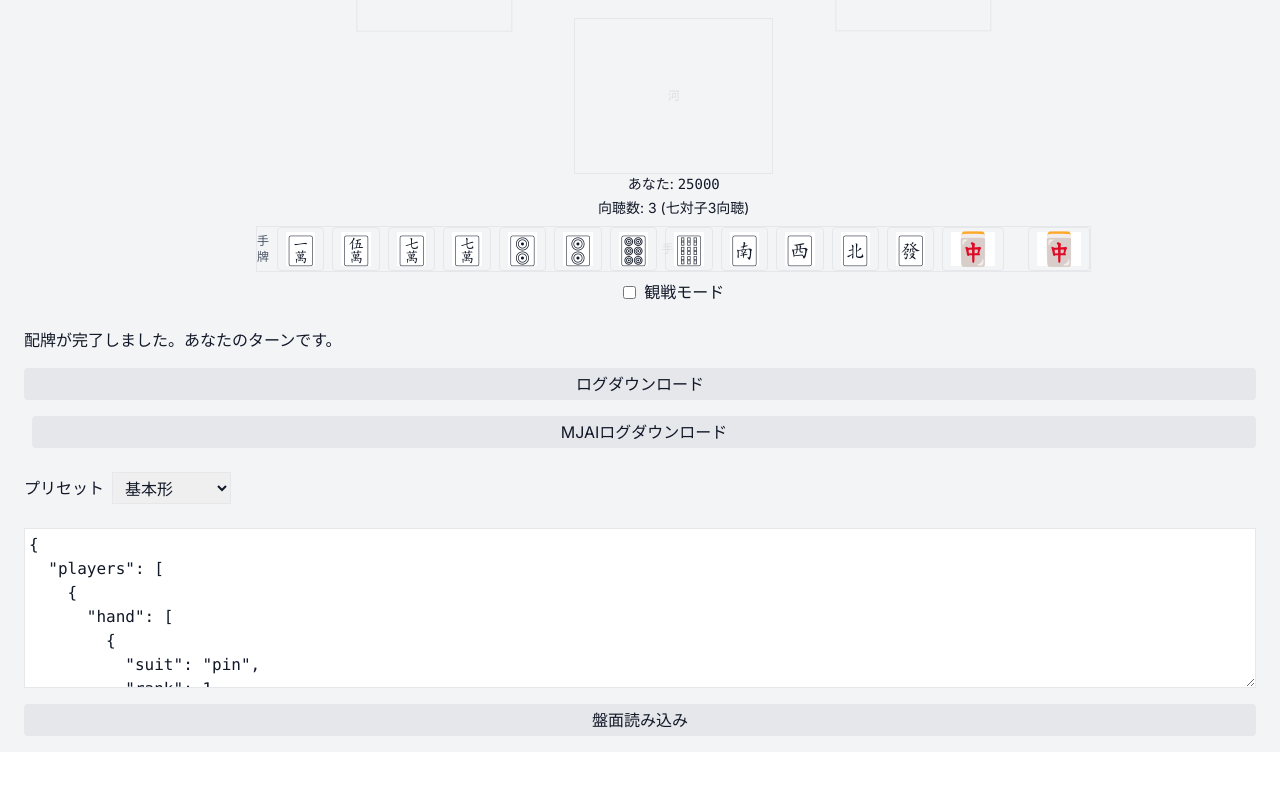
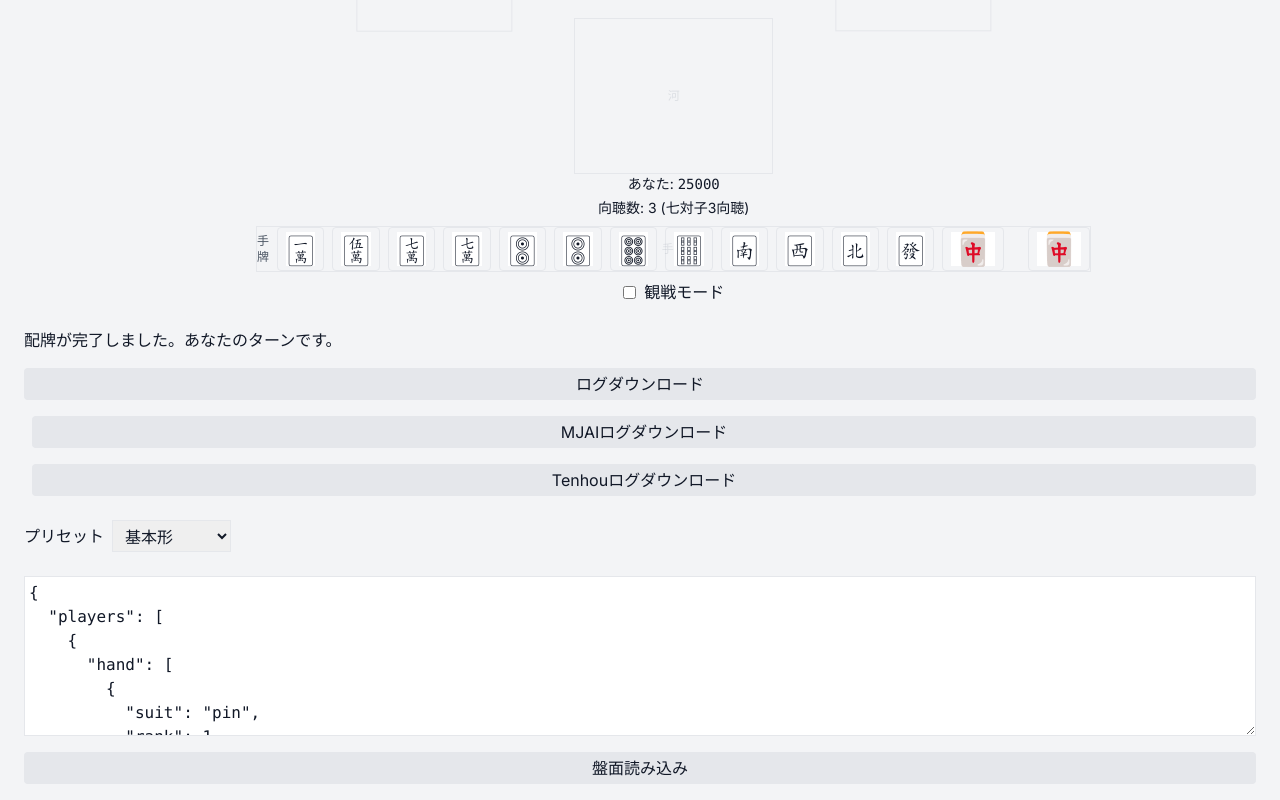
Before and after one commit to KotaroTanabe/MyCodexSample, a React (Vite) app: page / in a window 1280 px wide. Shown: the part 443-1243 px from the top of the page. Before the commit the page ends 1195 px from the top, so only its background shows below. Built offline with nearby package versions, Linux system fonts and the light colour scheme; a web font is replaced by a local one.

Commit message:
feat: add Tenhou log export

```diff
--- a/src/components/GameController.tsx
+++ b/src/components/GameController.tsx
@@ -55,6 +55,9 @@ export const GameController: React.FC<Props> = ({ gameLength, showBorders = true
       <button className="ml-2 px-2 py-1 bg-gray-200 rounded" onClick={game.handleDownloadMjaiLog}>
         MJAIログダウンロード
       </button>
+      <button className="ml-2 px-2 py-1 bg-gray-200 rounded" onClick={game.handleDownloadTenhouLog}>
+        Tenhouログダウンロード
+      </button>
       <div className="my-2 flex items-center gap-2">
         <label htmlFor="preset" className="whitespace-nowrap">プリセット</label>
         <select
--- a/src/game/store.ts
+++ b/src/game/store.ts
@@ -31,6 +31,7 @@ import type { RoundResult } from '../components/RoundResultModal';
 import type { WinResult } from '../components/WinResultModal';
 import { exportLqRecord } from '../utils/paifuExport';
 import { exportMjaiRecord } from '../utils/mjaiExport';
+import { exportTenhouLog } from '../utils/tenhouExport';
 import type { RecordHead } from '../types/jantama';
 import { shouldRotateRiichi } from './riichiUtil';
 
@@ -312,6 +313,14 @@ export const useGame = (gameLength: GameLength) => {
     players: [],
   });
   const roundStartInfoRef = useRef<RoundStartInfo | null>(null);
+  const startScoresRef = useRef<number[]>([]);
+  const endInfoRef = useRef<{
+    result: '和了' | '流局';
+    diffs: number[];
+    winner?: number;
+    loser?: number;
+    uraDora?: Tile[];
+  } | null>(null);
 
   const clearActionTimer = () => {
     if (actionTimerRef.current !== null) {
@@ -463,6 +472,8 @@ export const useGame = (gameLength: GameLength) => {
     };
     setPlayers(p);
     playersRef.current = p;
+    startScoresRef.current = p.map(pl => pl.score);
+    endInfoRef.current = null;
     setWall(wallStack);
     wallRef.current = wallStack;
     setDeadWall(wanpai);
@@ -549,6 +560,7 @@ export const useGame = (gameLength: GameLength) => {
     const { players: updated, changes } = payoutNoten(playersRef.current, tenpai);
     setPlayers(updated);
     playersRef.current = updated;
+    endInfoRef.current = { result: '流局', diffs: changes };
     const results: RoundResult = {
       results: updated.map((p, idx) => ({
         name: p.name,
@@ -942,6 +954,13 @@ const handleCallAction = (action: MeldType | 'pass') => {
     }
     setPlayers(newPlayers);
     playersRef.current = newPlayers;
+    endInfoRef.current = {
+      result: '和了',
+      diffs: newPlayers.map((pl, i) => pl.score - startScoresRef.current[i]),
+      winner: idx,
+      loser: idx,
+      uraDora: ura,
+    };
     setLog(prev => [...prev, { type: 'tsumo', player: idx, tile: p[idx].drawnTile as Tile }]);
     logRef.current = [...logRef.current, { type: 'tsumo', player: idx, tile: p[idx].drawnTile as Tile }];
     setMessage(`${p[idx].name} の和了！`);
@@ -1007,6 +1026,13 @@ const handleCallAction = (action: MeldType | 'pass') => {
     }
     setPlayers(updated);
     playersRef.current = updated;
+    endInfoRef.current = {
+      result: '和了',
+      diffs: updated.map((pl, i) => pl.score - startScoresRef.current[i]),
+      winner,
+      loser: from,
+      uraDora: ura,
+    };
     setLog(prev => [...prev, { type: 'ron', player: winner, tile, from }]);
     logRef.current = [...logRef.current, { type: 'ron', player: winner, tile, from }];
     setMessage(`${p[winner].name} のロン！`);
@@ -1204,6 +1230,23 @@ const handleCallAction = (action: MeldType | 'pass') => {
     URL.revokeObjectURL(url);
   };
 
+  const handleDownloadTenhouLog = () => {
+    if (!roundStartInfoRef.current || !endInfoRef.current) return;
+    const data = exportTenhouLog(
+      roundStartInfoRef.current,
+      logRef.current,
+      startScoresRef.current,
+      endInfoRef.current,
+    );
+    const blob = new Blob([JSON.stringify(data, null, 2)], { type: 'application/json' });
+    const url = URL.createObjectURL(blob);
+    const a = document.createElement('a');
+    a.href = url;
+    a.download = 'log.tenhou.json';
+    a.click();
+    URL.revokeObjectURL(url);
+  };
+
   const handleLoadBoard = () => {
     try {
       clearActionTimer();
@@ -1289,6 +1332,7 @@ const handleCallAction = (action: MeldType | 'pass') => {
     handleRestart,
     handleDownloadLog,
     handleDownloadMjaiLog,
+    handleDownloadTenhouLog,
     handleLoadBoard,
   };
 };
--- /dev/null
+++ b/src/utils/tenhouExport.ts
@@ -0,0 +1,104 @@
+import { LogEntry, RoundStartInfo, Tile } from '../types/mahjong';
+
+export interface RoundEndInfo {
+  result: '和了' | '流局';
+  diffs: number[];
+  winner?: number;
+  loser?: number;
+  uraDora?: Tile[];
+}
+
+export function tileToTenhouNumber(tile: Tile): number {
+  switch (tile.suit) {
+    case 'man':
+      return 10 + tile.rank;
+    case 'pin':
+      return 20 + tile.rank;
+    case 'sou':
+      return 30 + tile.rank;
+    case 'wind':
+      return 40 + tile.rank;
+    case 'dragon':
+      return 44 + tile.rank;
+    default:
+      return 0;
+  }
+}
+
+function encodeMeld(e: Extract<LogEntry, { type: 'meld' }>): string {
+  const nums = e.tiles.map(t => tileToTenhouNumber(t)).join('');
+  const prefix = e.meldType === 'chi' ? 'c' : e.meldType === 'pon' ? 'p' : 'm';
+  return prefix + nums;
+}
+
+export function exportTenhouLog(
+  round: RoundStartInfo,
+  log: LogEntry[],
+  startScores: number[],
+  end: RoundEndInfo,
+) {
+  const hai = round.hands.map(h => h.map(tileToTenhouNumber));
+  const take: (Array<number | string>)[] = [[], [], [], []];
+  const dahai: (Array<number | string>)[] = [[], [], [], []];
+
+  for (const entry of log) {
+    switch (entry.type) {
+      case 'draw':
+        take[entry.player].push(tileToTenhouNumber(entry.tile));
+        break;
+      case 'discard':
+        dahai[entry.player].push(tileToTenhouNumber(entry.tile));
+        break;
+      case 'riichi':
+        dahai[entry.player].push('r' + tileToTenhouNumber(entry.tile));
+        break;
+      case 'meld':
+        take[entry.player].push(encodeMeld(entry));
+        dahai[entry.from].push(0);
+        break;
+      case 'tsumo':
+        take[entry.player].push(tileToTenhouNumber(entry.tile));
+        break;
+      case 'ron':
+        take[entry.player].push(tileToTenhouNumber(entry.tile));
+        break;
+    }
+  }
+
+  const dora = [tileToTenhouNumber(round.doraIndicator)];
+  const ura = end.uraDora ? end.uraDora.map(tileToTenhouNumber) : [];
+
+  const kyokuNum = round.kyoku - 1;
+
+  const hand: any[] = [
+    [kyokuNum, 0, 0],
+    startScores,
+    dora,
+    ura,
+    hai[0],
+    take[0],
+    dahai[0],
+    hai[1],
+    take[1],
+    dahai[1],
+    hai[2],
+    take[2],
+    dahai[2],
+    hai[3],
+    take[3],
+    dahai[3],
+  ];
+
+  const resultArr: any[] = [end.result, end.diffs];
+  if (end.result === '和了') {
+    resultArr.push([end.winner, end.loser ?? end.winner, end.winner, '']);
+  }
+  hand.push(resultArr);
+
+  return {
+    title: ['', ''],
+    name: ['A', 'B', 'C', 'D'],
+    rule: { disp: 'MyMahjong', aka: 0 },
+    log: [hand],
+  };
+}
```
Also changed, not shown: 2 other files (tests, documents, lock files or other folders).
